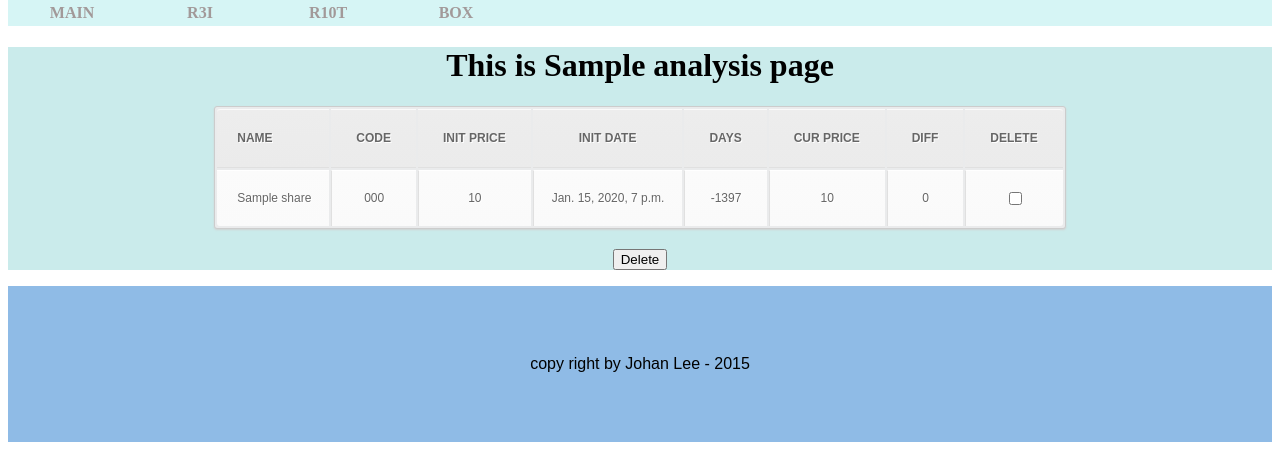
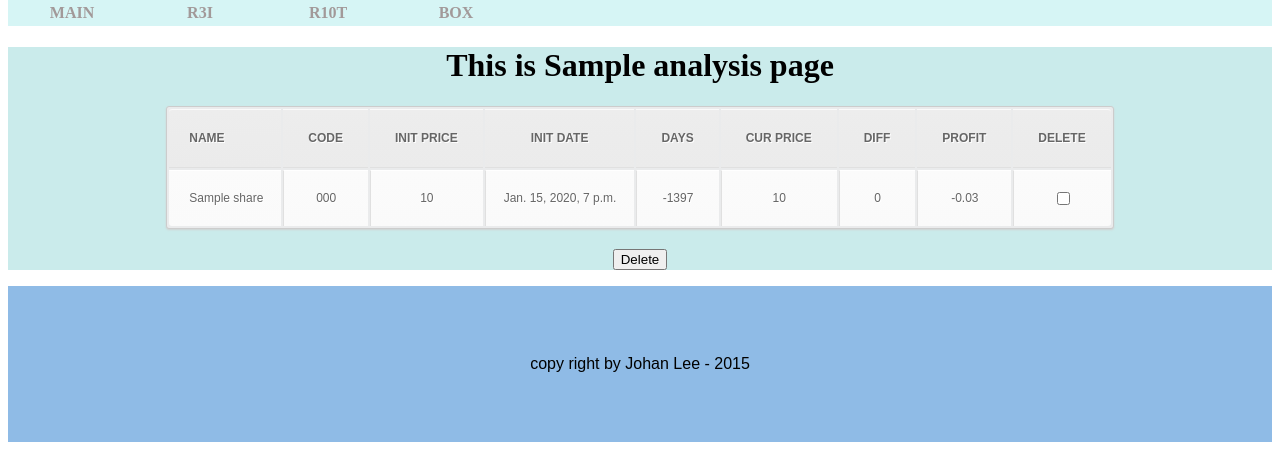
Before and after one commit to JohanLee-kor/myAM_web, a Django app: template analysis/templates/analysis.html in a window 1280 px wide. Shown: the part 165-631 px from the top of the page. Run offline with Django 3.2, Linux system fonts and the light colour scheme; tables that the repository leaves empty hold one stand-in row (values such as "Sample post"); the template is opened without the code that fills it: values that come from a table or form of the project are taken from there, most other values are stand-ins (such as "Sample title", 1, 10 or a date in 2020).

Commit message:
modify share model
add method to get real profit

```diff
--- a/analysis/models.py
+++ b/analysis/models.py
@@ -26,6 +26,8 @@ class Share(models.Model):
 		return self.drv_date+timedelta(hours=9)
 	def getDiffPrc(self):
 		return int(self.now_price-self.init_price)
+	def getPfit(self):
+		return  self.getDiffPrc()-(0.0015*(self.init_price+self.now_price))
 
 class AMuser(models.Model):
 	"""This class a model means my Asset Manager user"""
--- a/analysis/templates/analysis.html
+++ b/analysis/templates/analysis.html
@@ -22,6 +22,7 @@
             <th>DAYS</th>
             <th>CUR PRICE</th>
             <th>DIFF</th>
+            <th>PROFIT</th>
             <th>DELETE</th>
         </tr>
     </thead>
@@ -34,6 +35,7 @@
 	<td>{{share.getDays}}</td>
 	<td>{{share.now_price}}</td>
 	<td>{{share.getDiffPrc}}</td>
+            <td>{{share.getPfit}}</td>
     <td><input type="checkbox" name="delete" value={{share.code}}></td>
 </tr>
 {%endfor %}
```
